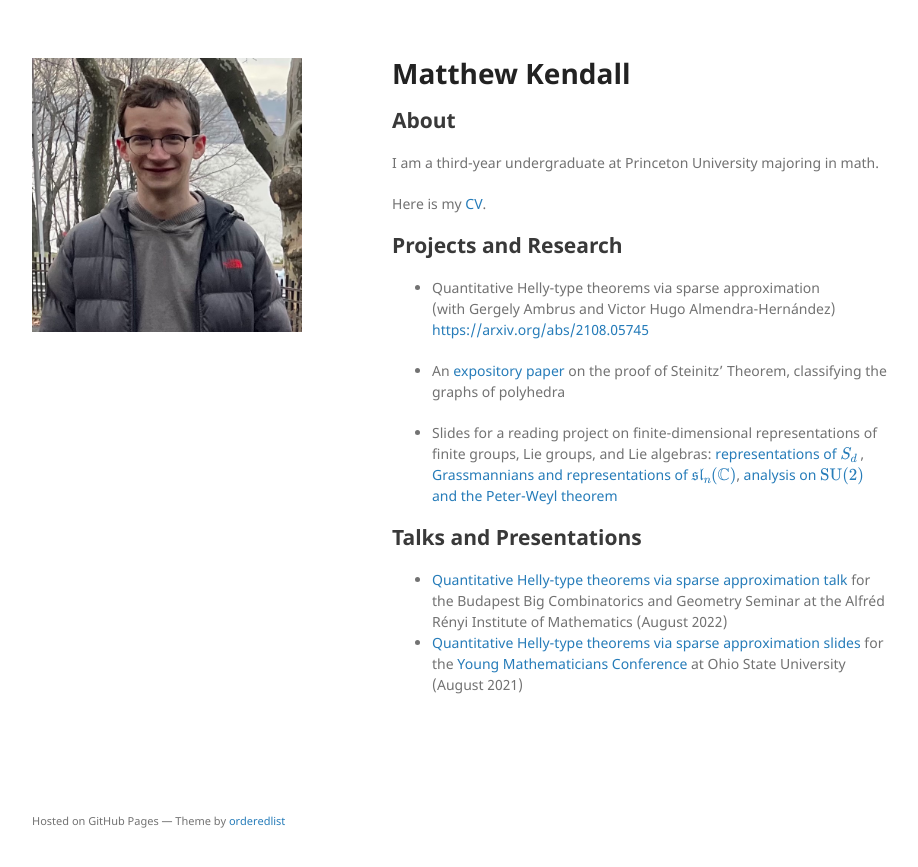
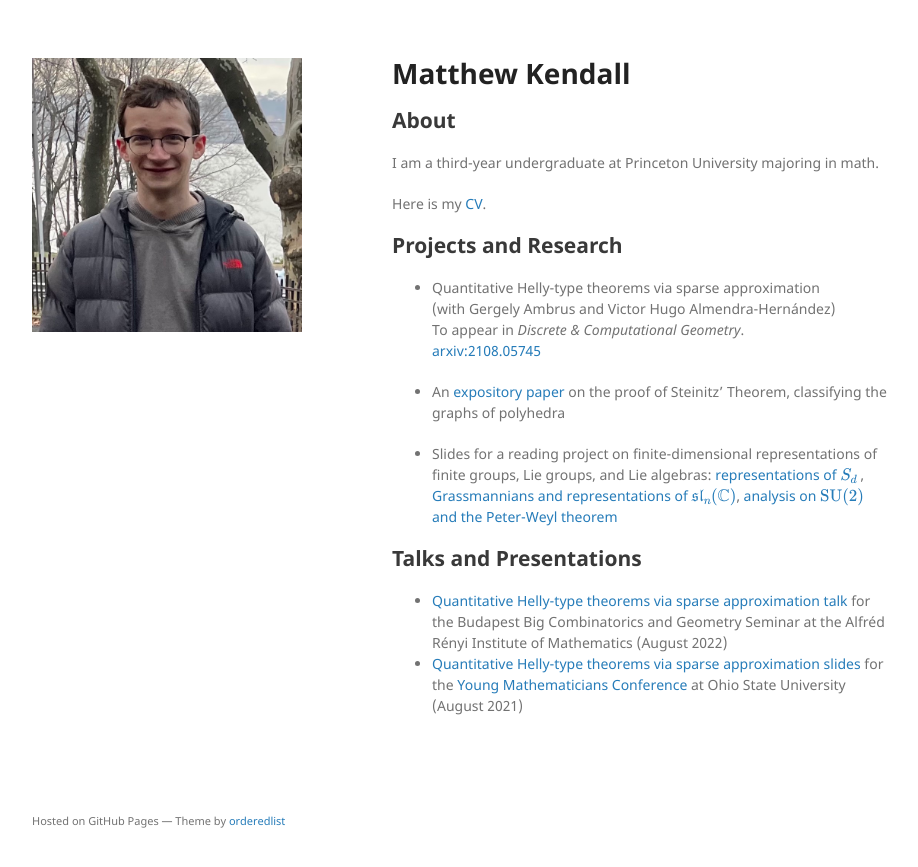
Before and after one commit to matthewkendall/matthewkendall.github.io, a Jekyll site: the page built from index.md, in a window 1280 px wide. Shown: the top 867 px of the page, without its empty margins (178-1096 px from the left). Built offline with Jekyll 4.4.1, drawn with Linux system fonts in a browser that asks for light colours; our own code applies the rules of GitHub Pages for plain Markdown files; formulas are drawn with MathJax 3; the repository's description, which GitHub fills in, is left out.

Commit message:
Update index.md

```diff
--- a/index.md
+++ b/index.md
@@ -6,7 +6,7 @@ I am a third-year undergraduate at Princeton University majoring in math.
 Here is my <a href="/assets/Kendall_CV_22.pdf" target="_blank"> CV</a>.
 
 ## Projects and Research
-- Quantitative Helly-type theorems via sparse approximation <br> (with Gergely Ambrus and Victor Hugo Almendra-Hernández)  <br> <a href="https://arxiv.org/abs/2108.05745">https://arxiv.org/abs/2108.05745</a>
+- Quantitative Helly-type theorems via sparse approximation <br> (with Gergely Ambrus and Victor Hugo Almendra-Hernández)  <br> To appear in *Discrete & Computational Geometry*. <br> <a href="https://arxiv.org/abs/2108.05745">arxiv:2108.05745</a>
 
 -   An <a href="/assets/steinitz.pdf" target="_blank"> expository paper</a> on the proof of Steinitz' Theorem, classifying the graphs of polyhedra
 
```
